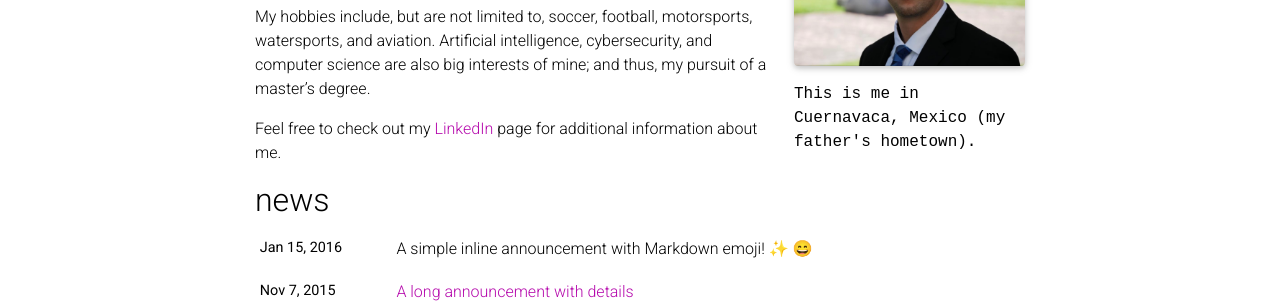
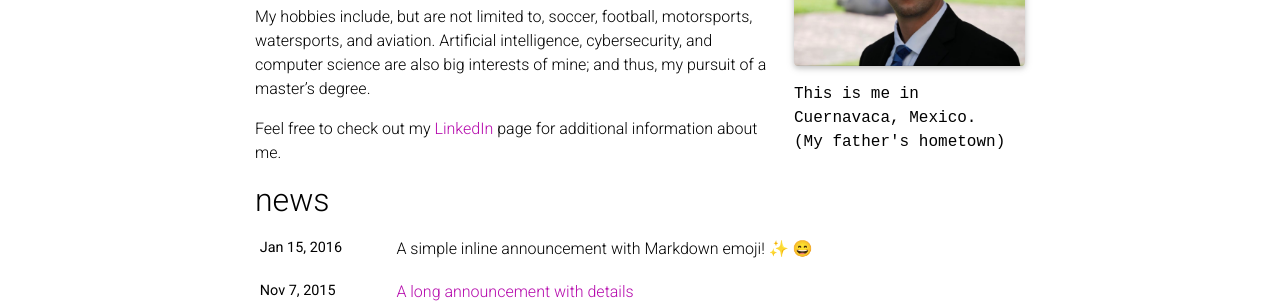
Before and after one commit to santigtz95/santigtz95.github.io, a Jekyll site: the page built from _pages/about.md, in a window 1280 px wide and 1053 px high. Shown: the part 308-611 px from the top of the window. Built offline with Jekyll 4.4.1, drawn with Linux system fonts in a browser that asks for light colours; full-size pictures stand in for the smaller copies a plugin makes; emoji names are drawn with the system emoji font; comment, search, counter and statistics services are not loaded; a style sheet for code colours, icons or effects is not loaded.

Commit message:
typo fix

```diff
--- a/_pages/about.md
+++ b/_pages/about.md
@@ -9,9 +9,8 @@ profile:
   image: Profile Pic
   image_circular: false # crops the image to make it circular
   address: >
-    <p> This is me in Cuernavaca, Mexico (my father's hometown). </p>
-    <p</p>
-    <p></p>
+    <p> This is me in Cuernavaca, Mexico. </p>
+    <p> (My father's hometown) </p>
 
 news: true  # includes a list of news items
 selected_papers: true # includes a list of papers marked as "selected={true}"
```
